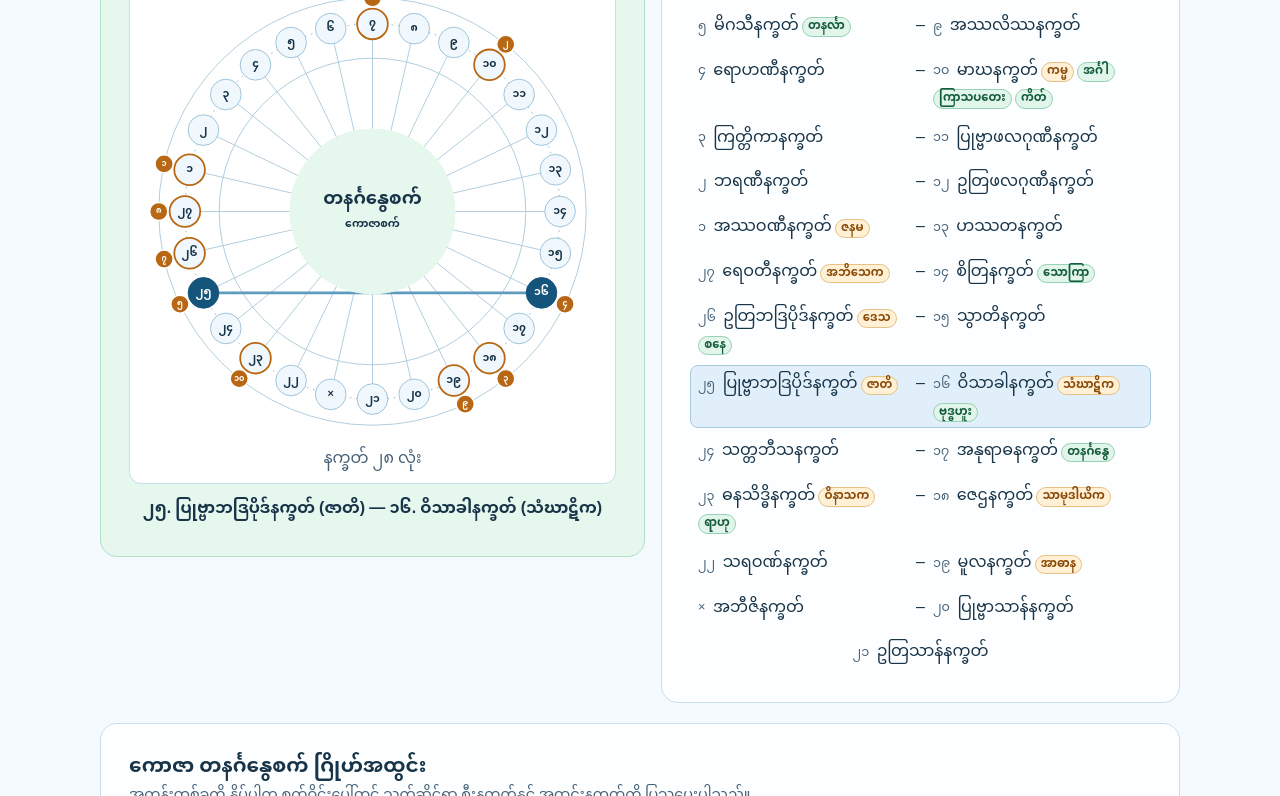
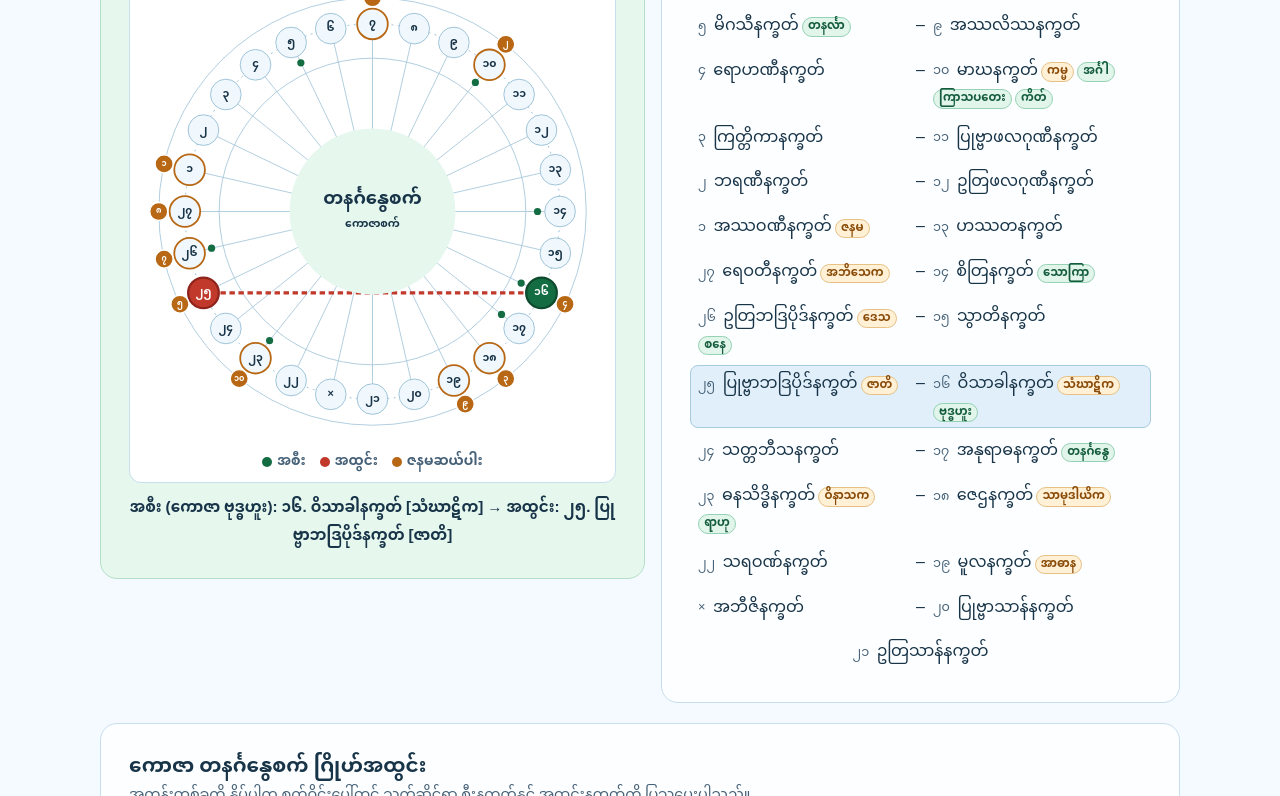
Before and after one commit to yemunaung2244/ravana-samhita, a plain HTML site: page dist/index.html in a window 1280 px wide. Both pictures are taken after a click on the button 920 px from the left and 1448 px from the top of the page. Shown: the part 1052-1848 px from the top of the page. Drawn offline with Linux system fonts and the light colour scheme.

Commit message:
Auto-track occupied (အစီး) and pierced (အထွင်း) stars on wheel when planet Nakshatra changes

```diff
--- a/dist/app.js
+++ b/dist/app.js
@@ -93,6 +93,9 @@ const yangonFormatter = new Intl.DateTimeFormat('my-MM', {
 
 let currentWheel = wheels[0];
 let selectedOffsets = [0, 14];
+let occupiedOffset = null;
+let piercedOffset = null;
+let focusSubject = '';
 let selectedBirthStar = 0;
 let natalInstant = null;
 let transitInstant = null;
@@ -157,6 +160,30 @@ function computeStarChanges(baseInstant, days) {
   return rows;
 }
 
+function setDefaultFocusForWheel() {
+  const scopeStars = activePlanetStars();
+  if (scopeStars && scopeStars[currentWheel.id] !== undefined) {
+    const occ = offsetOf(currentWheel, scopeStars[currentWheel.id]);
+    occupiedOffset = occ;
+    piercedOffset = oppositeOffset(occ);
+    focusSubject = scopeLabel() + ' ' + currentWheel.name;
+    selectedOffsets = pairForOffset(occ);
+  } else {
+    occupiedOffset = null;
+    piercedOffset = null;
+    focusSubject = '';
+    selectedOffsets = [0, 14];
+  }
+}
+
+function focusStarOnWheel(starIndex, subject = '') {
+  const occ = offsetOf(currentWheel, starIndex);
+  occupiedOffset = occ;
+  piercedOffset = oppositeOffset(occ);
+  focusSubject = subject;
+  selectOffsets(pairForOffset(occ), true);
+}
+
 function drawWheel() {
   const chart = find('wheel');
   const roles = birthRoleMap();
@@ -172,7 +199,9 @@ function drawWheel() {
     const [oppositeX, oppositeY] = point(offset + 14);
     chart.append(svg('line', { x1: x, y1: y, x2: oppositeX, y2: oppositeY, class: 'grid' }));
   }
-  const ends = selectedOffsets.length === 2 ? selectedOffsets : [0, 14];
+  const ends = occupiedOffset !== null && piercedOffset !== null
+    ? [occupiedOffset, piercedOffset]
+    : (selectedOffsets.length === 2 ? selectedOffsets : [0, 14]);
   const [x1, y1] = point(ends[0]);
   const [x2, y2] = point(ends[1]);
   chart.append(svg('line', { x1, y1, x2, y2, class: 'axis' }));
@@ -183,21 +212,31 @@ function drawWheel() {
   for (let offset = 0; offset < 28; offset++) {
     const [x, y] = point(offset);
     const starIndex = starAt(currentWheel, offset);
-    const active = selectedOffsets.includes(offset);
+    const isOccupied = occupiedOffset === offset;
+    const isPierced = piercedOffset === offset;
+    const active = isOccupied || isPierced || selectedOffsets.includes(offset);
     const role = roles.get(starIndex);
     const planetsHere = planetsAtStar(scopeStars, starIndex);
     const node = svg('g', { style: 'cursor: pointer' });
     const titleParts = [
       numberedLabel(starIndex),
+      isOccupied ? 'အစီး' : isPierced ? 'အထွင်း' : '',
       role ? role.title : '',
       planetsHere.length ? scopeLabel() + ': ' + planetsHere.join('၊ ') : '',
     ].filter(Boolean);
-    const circleClass = [active ? 'node active' : 'node', role && !active ? 'birth-node' : ''].filter(Boolean).join(' ');
+    const circleClass = [
+      isOccupied ? 'node occupied-node' : isPierced ? 'node pierced-node' : active ? 'node active' : 'node',
+      role && !active ? 'birth-node' : '',
+    ].filter(Boolean).join(' ');
     node.append(
       svg('title', {}, titleParts.join(' · ')),
       svg('circle', { cx: x, cy: y, r: 17, class: circleClass }),
       svg('text', { x, y, class: active ? 'active-number' : '' }, starNumber(starIndex)),
     );
+    if (planetsHere.length) {
+      const [px, py] = point(offset, 183);
+      node.append(svg('circle', { cx: px, cy: py, r: 4, class: 'planet-dot' }));
+    }
     if (role) {
       const [bx, by] = point(offset, 237);
       node.append(
@@ -205,14 +244,28 @@ function drawWheel() {
         svg('text', { x: bx, y: by, class: 'birth-badge-text' }, number(role.order)),
       );
     }
-    node.addEventListener('click', () => selectOffsets(pairForOffset(offset)));
+    node.addEventListener('click', () => {
+      const pHere = planetsAtStar(activePlanetStars(), starIndex);
+      focusStarOnWheel(starIndex, pHere.length ? scopeLabel() + ' ' + pHere.join('၊ ') : '');
+    });
     chart.append(node);
   }
-  find('selection').textContent = selectedOffsets.map(offset => {
-    const starIndex = starAt(currentWheel, offset);
-    const role = roles.get(starIndex);
-    return numberedLabel(starIndex) + (role ? ' (' + role.shortTitle + ')' : '');
-  }).join(' — ');
+  if (occupiedOffset !== null && piercedOffset !== null) {
+    const occStar = starAt(currentWheel, occupiedOffset);
+    const prcStar = starAt(currentWheel, piercedOffset);
+    const occRole = roles.get(occStar);
+    const prcRole = roles.get(prcStar);
+    const prcPlanets = planetsAtStar(scopeStars, prcStar);
+    const leftText = 'အစီး' + (focusSubject ? ' (' + focusSubject + ')' : '') + ': ' + numberedLabel(occStar) + (occRole ? ' [' + occRole.shortTitle + ']' : '');
+    const rightText = 'အထွင်း: ' + numberedLabel(prcStar) + (prcRole ? ' [' + prcRole.shortTitle + ']' : '') + (prcPlanets.length ? ' · ' + scopeLabel() + ' ' + prcPlanets.join('၊ ') : '');
+    find('selection').textContent = leftText + '  →  ' + rightText;
+  } else {
+    find('selection').textContent = selectedOffsets.map(offset => {
+      const starIndex = starAt(currentWheel, offset);
+      const role = roles.get(starIndex);
+      return numberedLabel(starIndex) + (role ? ' (' + role.shortTitle + ')' : '');
+    }).join(' — ');
+  }
 }
 
 function syncTableSelections() {
@@ -226,7 +279,12 @@ function syncTableSelections() {
   }
 }
 
-function selectOffsets(activeOffsets) {
+function selectOffsets(activeOffsets, keepFocus = false) {
+  if (!keepFocus) {
+    occupiedOffset = null;
+    piercedOffset = null;
+    focusSubject = '';
+  }
   const group = activeOffsets.join(',');
   for (const item of find('pairs').querySelectorAll('[aria-pressed="true"]')) {
     item.setAttribute('aria-pressed', 'false');
@@ -274,7 +332,15 @@ function addRow(offsets, roles) {
   button.setAttribute('aria-pressed', String(offsets.length === 1));
   button.append(rowLabel(offsets[0], roles));
   if (offsets.length === 2) button.append('–', rowLabel(offsets[1], roles));
-  button.addEventListener('click', () => selectOffsets(activeOffsets));
+  button.addEventListener('click', () => {
+    const star0 = starAt(currentWheel, activeOffsets[0]);
+    const star1 = starAt(currentWheel, activeOffsets[1]);
+    const p0 = planetsAtStar(activePlanetStars(), star0);
+    const p1 = planetsAtStar(activePlanetStars(), star1);
+    if (p0.length) focusStarOnWheel(star0, scopeLabel() + ' ' + p0.join('၊ '));
+    else if (p1.length) focusStarOnWheel(star1, scopeLabel() + ' ' + p1.join('၊ '));
+    else selectOffsets(activeOffsets, false);
+  });
   find('pairs').append(button);
 }
 
@@ -344,7 +410,6 @@ function renderVedhaPanel() {
   const body = table.createTBody();
   for (const planet of planetDefs) {
     const star = activeMap[planet.id];
-    const offset = offsetOf(currentWheel, star);
     const opp = oppositeStarOf(currentWheel, star);
     const natalPiercers = planetsAtStar(natalStars, opp);
     const transitPiercers = planetsAtStar(transitStars, opp);
@@ -366,7 +431,7 @@ function renderVedhaPanel() {
       roleNotes.length ? roleNotes.join(' · ') : '—',
     ];
     for (const value of cells) tr.insertCell().textContent = value;
-    tr.addEventListener('click', () => selectOffsets(pairForOffset(offset)));
+    tr.addEventListener('click', () => focusStarOnWheel(star, scopeLabel() + ' ' + planet.name));
   }
   tableWrap.replaceChildren(table);
   syncTableSelections();
@@ -406,7 +471,7 @@ function renderChangesPanel() {
   const table = document.createElement('table');
   table.className = 'birth-table';
   const head = table.createTHead().insertRow();
-  for (const title of ['ဂြိုဟ်', 'မှ (ယခင်နက္ခတ်)', 'သို့ (နက္ခတ်အသစ်)', 'မြန်မာစံတော်ချိန်', 'လက်ရှိစက် အထွင်းနက္ခတ်']) {
+  for (const title of ['ဂြိုဟ်', 'မှ (ယခင်နက္ခတ်)', 'သို့ (နက္ခတ်အသစ်)', 'မြန်မာစံတော်ချိန်', 'လက်ရှိစက် အထွင်းနက္ခတ်', 'စက်ဝိုင်းပြ']) {
     const th = document.createElement('th');
     th.scope = 'col';
     th.textContent = title;
@@ -414,7 +479,6 @@ function renderChangesPanel() {
   }
   const body = table.createTBody();
   for (const row of rows) {
-    const offset = offsetOf(currentWheel, row.toStar);
     const opp = oppositeStarOf(currentWheel, row.toStar);
     const oppNatal = planetsAtStar(natalStars, opp);
     const oppRole = roles.get(opp);
@@ -433,7 +497,26 @@ function renderChangesPanel() {
       numberedLabel(opp) + (oppExtra.length ? ' (' + oppExtra.join(' · ') + ')' : ''),
     ];
     for (const value of cells) tr.insertCell().textContent = value;
-    tr.addEventListener('click', () => selectOffsets(pairForOffset(offset)));
+    const actionCell = tr.insertCell();
+    const jumpBtn = document.createElement('button');
+    jumpBtn.type = 'button';
+    jumpBtn.className = 'mini-btn';
+    jumpBtn.textContent = 'ထိုအချိန်သို့ ပြောင်း';
+    jumpBtn.addEventListener('click', event => {
+      event.stopPropagation();
+      const targetInput = find(isNatal ? 'natal-time' : 'transit-time');
+      if (targetInput && window.RAVANA_EPHEMERIS) {
+        targetInput.value = window.RAVANA_EPHEMERIS.yangonDateTime(new Date(row.time + 60000));
+        updateTimeCalculations(isNatal);
+        focusStarOnWheel(row.toStar, scopeLabel() + ' ' + row.planetName);
+        find('result-panel')?.scrollIntoView({ behavior: 'smooth', block: 'nearest' });
+      }
+    });
+    actionCell.append(jumpBtn);
+    tr.addEventListener('click', () => {
+      focusStarOnWheel(row.toStar, scopeLabel() + ' ' + row.planetName);
+      find('result-panel')?.scrollIntoView({ behavior: 'smooth', block: 'nearest' });
+    });
   }
   wrap.replaceChildren(table);
   syncTableSelections();
@@ -459,8 +542,7 @@ function renderBirthTable() {
   const body = table.createTBody();
   birthStarRoles.forEach(([id, title, , ordinal], index) => {
     const star = positions[id];
-    const offset = offsetOf(currentWheel, star);
-    const oppositeStar = starAt(currentWheel, oppositeOffset(offset));
+    const oppositeStar = oppositeStarOf(currentWheel, star);
     const tr = body.insertRow();
     tr.dataset.star = String(star);
     if (id === 'birth') tr.classList.add('is-birth');
@@ -472,7 +554,7 @@ function renderBirthTable() {
       numberedLabel(oppositeStar),
     ];
     for (const value of cells) tr.insertCell().textContent = value;
-    tr.addEventListener('click', () => selectOffsets(pairForOffset(offset)));
+    tr.addEventListener('click', () => focusStarOnWheel(star, title));
   });
   wrap.replaceChildren(table);
   syncTableSelections();
@@ -484,7 +566,7 @@ function renderPairs() {
   addRow([0], roles);
   for (let offset = 1; offset < 14; offset++) addRow([28 - offset, offset], roles);
   addRow([14], roles);
-  selectOffsets(selectedOffsets);
+  selectOffsets(selectedOffsets, true);
 }
 
 function renderBlocks(container, blocks = []) {
@@ -513,6 +595,7 @@ function renderScopeUI() {
     find('scope-badge').textContent = isNatal ? 'မူလစက်' : 'ကောဇာစက်';
   }
   find('wheel-title').textContent = scopeLabel() + ' ' + currentWheel.name + 'စက်။';
+  setDefaultFocusForWheel();
   renderPairs();
   renderVedhaPanel();
   renderChangesPanel();
@@ -569,7 +652,6 @@ function updateTimeCalculations(syncBirth = false) {
 
 function showWheel(wheel) {
   currentWheel = wheel;
-  selectedOffsets = [0, 14];
   for (const [index, button] of [...find('modes').children].entries()) {
     button.setAttribute('aria-pressed', String(wheel === wheels[index]));
   }
@@ -618,10 +700,15 @@ find('change-days')?.addEventListener('change', renderChangesPanel);
 find('scope-natal')?.addEventListener('click', () => { chartScope = 'natal'; renderScopeUI(); });
 find('scope-transit')?.addEventListener('click', () => { chartScope = 'transit'; renderScopeUI(); });
 
+find('natal-time')?.addEventListener('input', () => {
+  if (find('natal-time').value) chartScope = 'natal';
+  updateTimeCalculations(true);
+});
 find('natal-time')?.addEventListener('change', () => {
   if (find('natal-time').value) chartScope = 'natal';
   updateTimeCalculations(true);
 });
+find('transit-time')?.addEventListener('input', () => updateTimeCalculations(false));
 find('transit-time')?.addEventListener('change', () => updateTimeCalculations(false));
 find('clear-natal')?.addEventListener('click', () => {
   find('natal-time').value = '';
--- a/dist/index.html
+++ b/dist/index.html
@@ -62,7 +62,11 @@
         <p id="alias" class="eyebrow" hidden></p>
         <figure class="wheel">
           <svg id="wheel" viewBox="0 0 520 520" role="img" aria-labelledby="wheel-title"></svg>
-          <figcaption>နက္ခတ် ၂၈ လုံး</figcaption>
+          <figcaption class="wheel-legend">
+            <span><i class="dot dot-occupied"></i>အစီး</span>
+            <span><i class="dot dot-pierced"></i>အထွင်း</span>
+            <span><i class="dot dot-birth"></i>ဇနမဆယ်ပါး</span>
+          </figcaption>
         </figure>
         <p id="selection" aria-live="polite"></p>
       </div>
--- a/dist/style.css
+++ b/dist/style.css
@@ -73,12 +73,24 @@ select {
 .wheel { background: white; margin: 14px 0 0; border: 1px solid var(--line); border-radius: 12px; padding: 8px; }
 .wheel svg { width: 100%; display: block; }
 .wheel figcaption { color: var(--muted); text-align: center; }
-#selection { margin-top: 12px; text-align: center; min-height: 2em; font-weight: 700; }
+.wheel-legend { display: flex; justify-content: center; gap: 14px; flex-wrap: wrap; font-size: .85rem; margin-top: 4px; }
+.wheel-legend span { display: inline-flex; align-items: center; gap: 5px; font-weight: 700; }
+.wheel-legend .dot { width: 10px; height: 10px; border-radius: 50%; display: inline-block; }
+.dot-occupied { background: var(--accent); }
+.result.is-transit .dot-occupied { background: #146c43; }
+.dot-pierced { background: #c0392b; }
+.dot-birth { background: #b86814; }
+#selection { margin-top: 12px; text-align: center; min-height: 2em; font-weight: 700; font-size: .95rem; }
 .wheel .grid { stroke: #aac9dc; fill: none; }
 .wheel .orbit-ring { stroke: #84b3d0; stroke-dasharray: 2 5; fill: none; }
-.wheel .axis { stroke: #5e9bbd; stroke-width: 3; }
+.wheel .axis { stroke: #c0392b; stroke-width: 3.5; stroke-dasharray: 6 4; }
 .wheel .node { fill: #f1f8fd; stroke: #96bed5; }
 .wheel .active { fill: var(--accent); stroke: var(--accent); }
+.wheel .occupied-node { fill: var(--accent); stroke: #0d3a57; stroke-width: 2.5; }
+.result.is-transit .wheel .occupied-node { fill: #146c43; stroke: #0d4a2e; }
+.wheel .pierced-node { fill: #c0392b; stroke: #8e241b; stroke-width: 2.5; }
+.wheel .planet-dot { fill: #15547b; }
+.result.is-transit .wheel .planet-dot { fill: #146c43; }
 .wheel .birth-node { stroke: #b86814; stroke-width: 2; }
 .wheel .birth-badge { fill: #b86814; stroke: white; stroke-width: 1.5; }
 .wheel .birth-badge-text { fill: white; font-size: 9px; font-weight: 800; }
@@ -100,6 +112,8 @@ select {
 .time-field { display: grid; gap: 5px; }
 .input-row { display: grid; grid-template-columns: minmax(0, 1fr) auto; gap: 8px; align-items: center; }
 .ghost-btn { min-height: 44px; padding: 0 14px; border-radius: 9px; border: 1px solid var(--line); background: var(--white); color: var(--accent); font-weight: 700; white-space: nowrap; }
+.mini-btn { min-height: 30px; padding: 2px 10px; border-radius: 7px; border: 1px solid var(--line); background: var(--white); color: var(--accent); font-weight: 700; font-size: .82rem; white-space: nowrap; }
+.mini-btn:hover { background: #e4f3fc; }
 .section-head, .birth-header { display: flex; flex-wrap: wrap; align-items: end; justify-content: space-between; gap: 12px; }
 .seg-tabs { display: inline-flex; gap: 4px; padding: 4px; background: #e4f2fb; border: 1px solid var(--line); border-radius: 11px; }
 .seg-tabs button { border: 1px solid transparent; background: transparent; color: var(--accent); font-weight: 800; padding: 7px 14px; border-radius: 8px; font-size: .9rem; }
```
